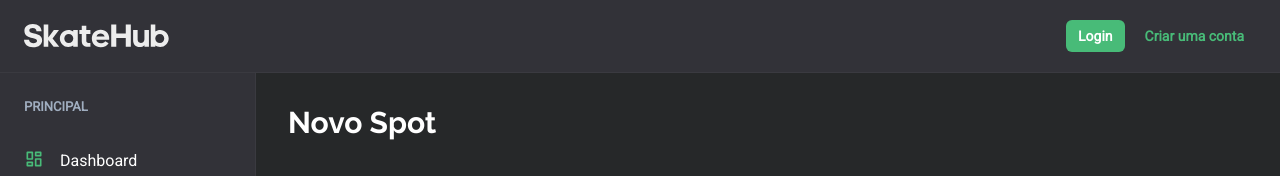
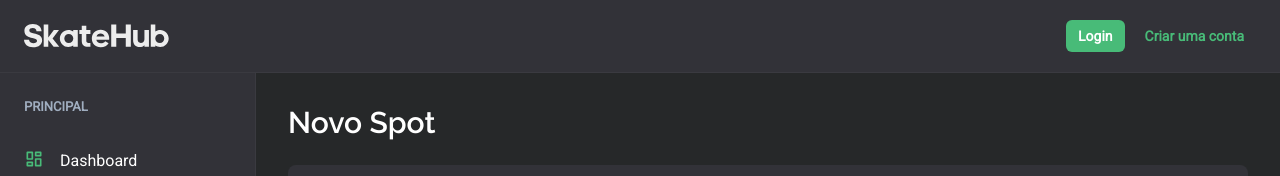
Before and after one commit to jpcmf/Frontend-GraduateProgram-FullStack-2024, a Next.js app: page /spots/new in a window 1280 px wide. Shown: the top 176 px of the page. Built offline with nearby package versions, Linux system fonts and the light colour scheme; no server answers.

Commit message:
feat(newSpotPage): refactor layout and integrate TitleSection for improved UI

```diff
--- a/src/pages/spots/new.tsx
+++ b/src/pages/spots/new.tsx
@@ -1,14 +1,18 @@
+import Head from "next/dist/shared/lib/head";
 import { useRouter } from "next/router";
 
-import { Box, Heading, Text } from "@chakra-ui/react";
+import { Box, Flex, Text } from "@chakra-ui/react";
 
+import { TitleSection } from "@/components/TitleSection";
 import { SpotForm } from "@/features/spots/SpotForm";
+import { useColors } from "@/hooks/useColors";
 import { useCreateSpot } from "@/hooks/useCreateSpot";
 import type { CreateSpotPayload } from "@/types/spots";
 
 export default function NewSpotPage() {
   const router = useRouter();
   const { mutateAsync: createSpot, isPending, error } = useCreateSpot();
+  const { bgColor } = useColors();
 
   async function handleSubmit(payload: CreateSpotPayload) {
     const res = await createSpot(payload);
@@ -16,10 +20,13 @@ export default function NewSpotPage() {
   }
 
   return (
-    <Box w={"100%"}>
-      <Heading size="lg" mb={8}>
-        Novo Spot
-      </Heading>
+    <>
+      <Head>
+        <title>Novo Spot - SkateHub</title>
+      </Head>
+      <TitleSection title="Novo Spot" />
+      <Flex alignItems="center" flexDirection="column" height="100%" justifyContent="start" mb={8} width="100%">
+        <Box w={"100%"} p={8} borderRadius={8} bg={bgColor}>
           {error && (
             <Text color="red.400" mb={4}>
               Erro ao criar spot. Tente novamente.
@@ -27,5 +34,7 @@ export default function NewSpotPage() {
           )}
           <SpotForm onSubmit={handleSubmit} isSubmitting={isPending} submitLabel="Criar Spot" />
         </Box>
+      </Flex>
+    </>
   );
 }
```
Lines whose indentation alone changed are shown as unchanged.
